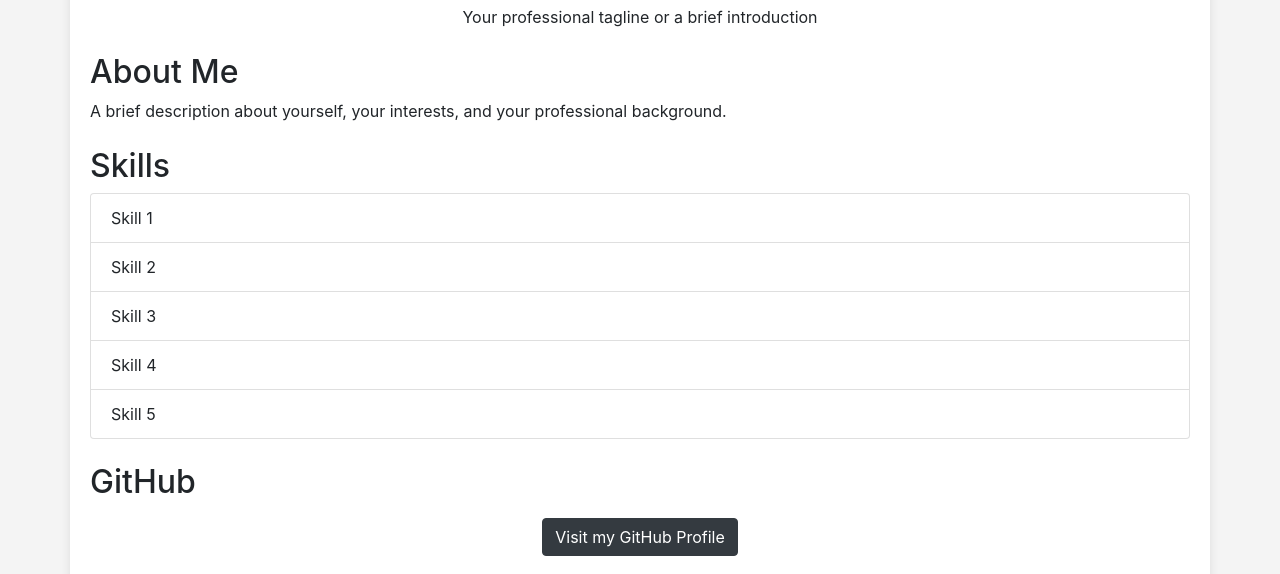
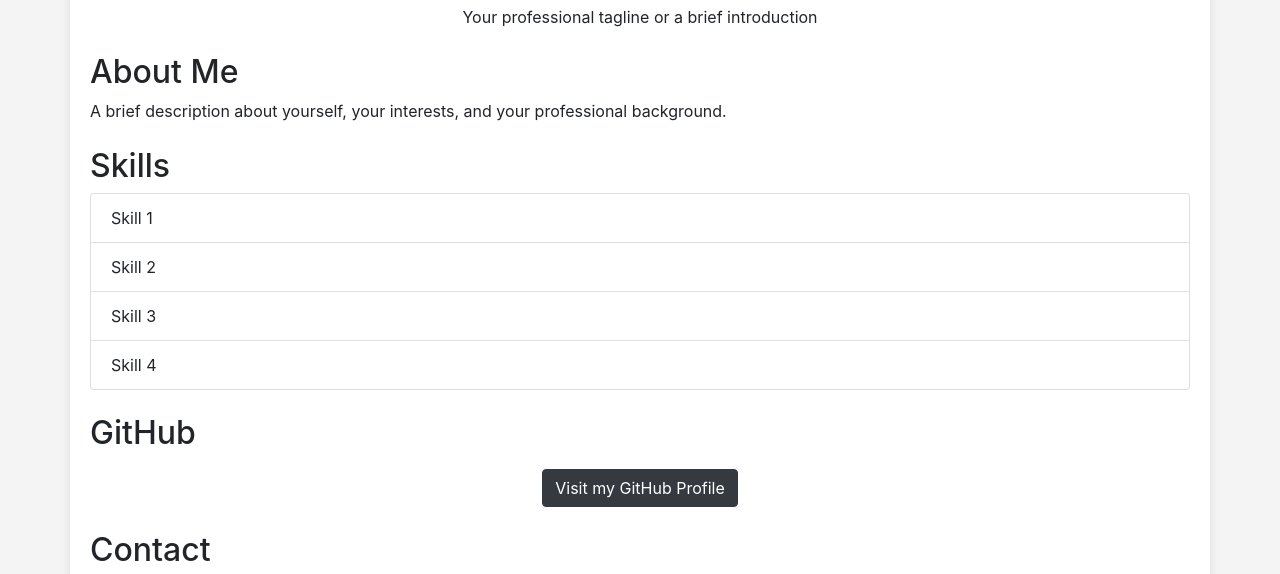
Before and after one commit to Caddisflye/kindernet, a plain HTML site: page test.html in a window 1280 px wide. Shown: the part 220-794 px from the top of the page. Drawn offline with nearby package versions, Linux system fonts and the light colour scheme.

Commit message:
rm skill 5

```diff
--- a/test.html
+++ b/test.html
@@ -49,7 +49,6 @@
             <li class="list-group-item">Skill 2</li>
             <li class="list-group-item">Skill 3</li>
             <li class="list-group-item">Skill 4</li>
-            <li class="list-group-item">Skill 5</li>
         </ul>
     </section>
 
```
